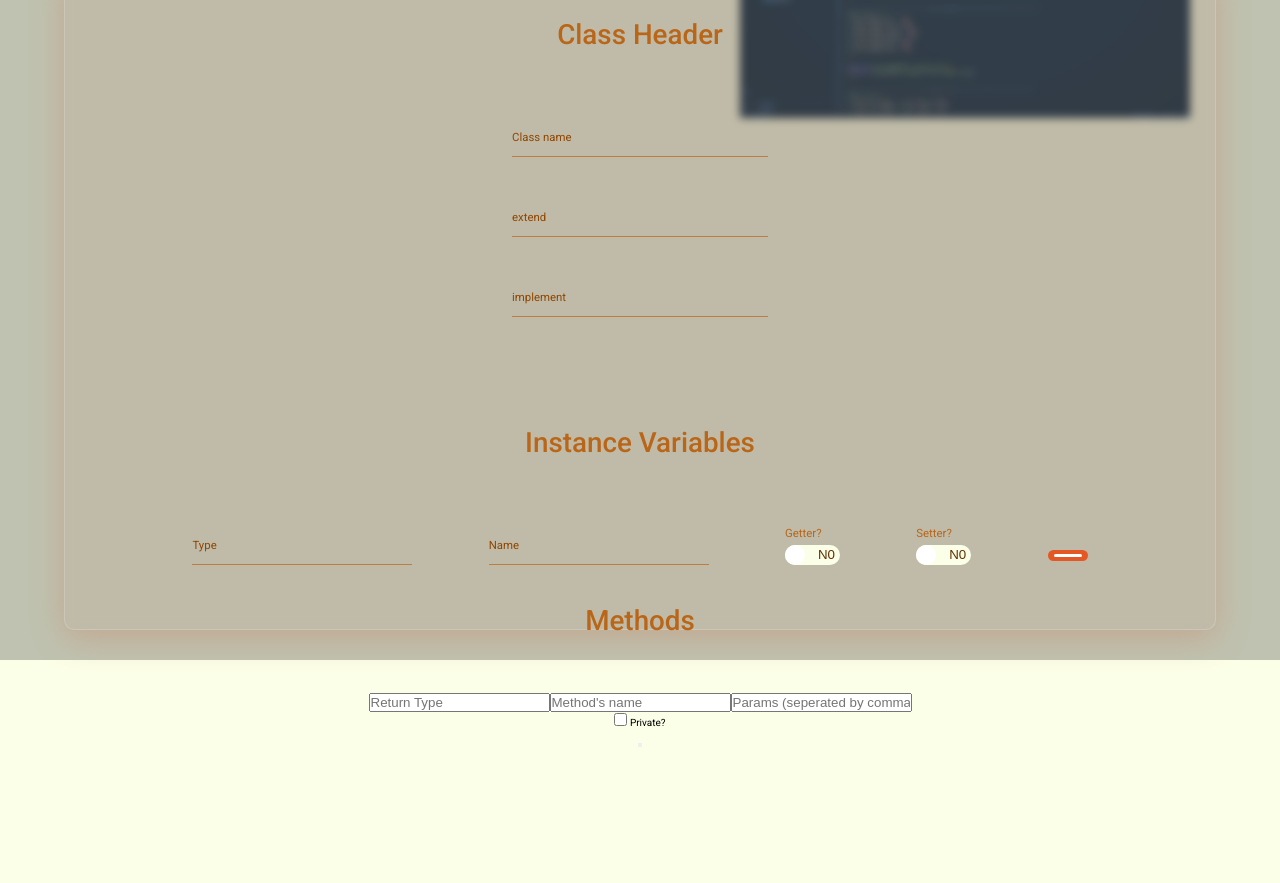
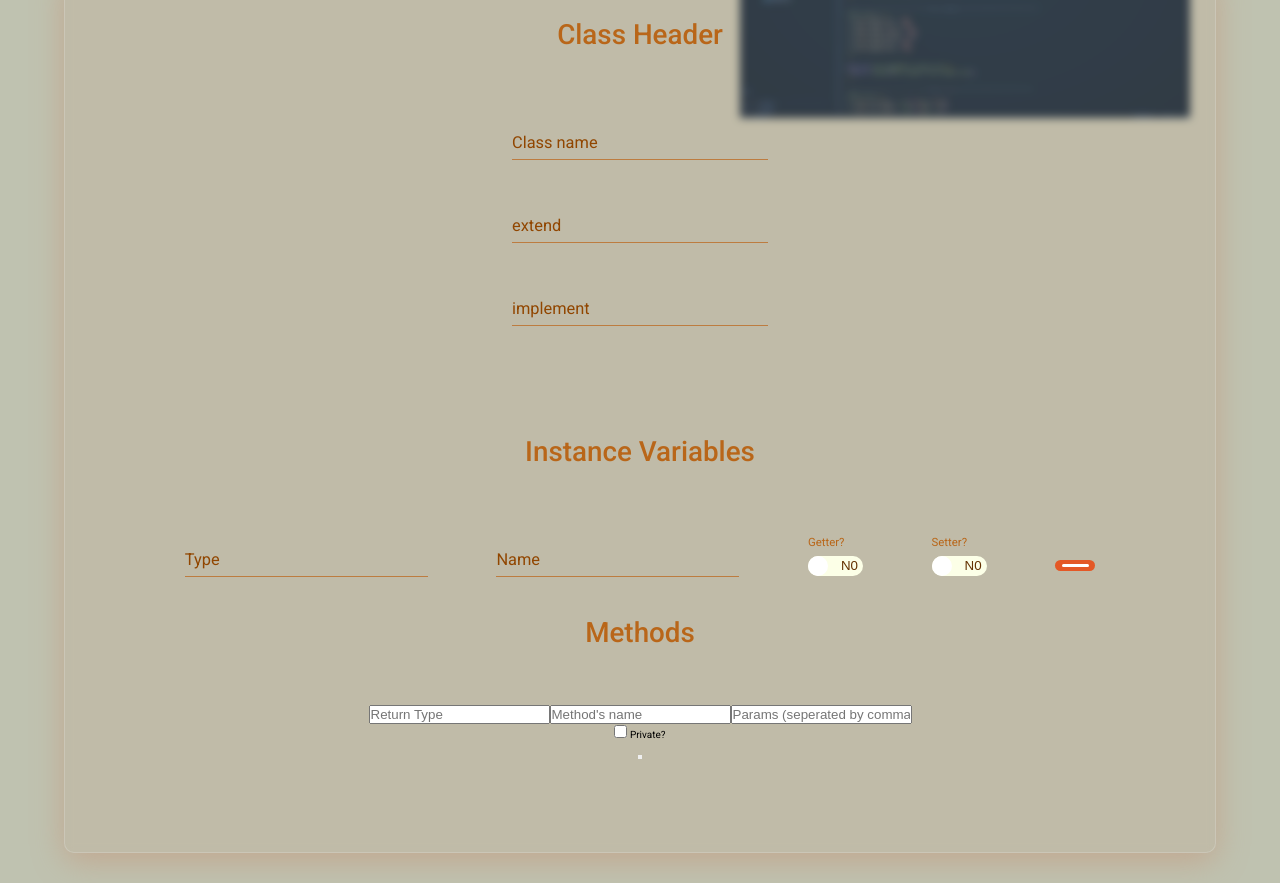
Before and after one commit to FIXME404/Java-Generator-v2, a React (Create React App) app: page / in a window 1280 px wide. Shown: the part 860-1743 px from the top of the page. Before the commit the page ends 1611 px from the top, so only its background shows below. Built offline with nearby package versions, Linux system fonts and the light colour scheme.

Commit message:
Update the changes done in laptop

```diff
--- a/src/components/Layout/InputSection.module.scss
+++ b/src/components/Layout/InputSection.module.scss
@@ -5,6 +5,7 @@
 
   background-color: var(--color-quaternary-m);
   padding: 3rem 0;
+  height: max-content;
   display: flex;
   justify-content: center;
   text-align: center;
--- a/src/components/UI/Card.module.scss
+++ b/src/components/UI/Card.module.scss
@@ -3,7 +3,7 @@
 .card {
   padding: 3% 4% 7%;
   width: 90%;
-
+  height: max-content;
   background: var(--color-card-background);
   box-shadow: 0 0.8rem 3.2rem 0 var(--color-quinary-m);
   backdrop-filter: blur(0.4rem);
--- a/src/components/header-input/HeaderInput.module.scss
+++ b/src/components/header-input/HeaderInput.module.scss
@@ -16,7 +16,7 @@
     input {
       width: 100%;
       margin: 3rem auto;
-      font-size: font-size(font-size-extra-small);
+      font-size: font-size(font-size-small);
       font-weight: font-weight(font-weight-thin);
       color: var(--color-secondary);
       border: 0;
@@ -51,14 +51,14 @@
         font-weight: font-weight(font-weight-medium);
         opacity: 0.7;
         position: absolute;
-        top: 0;
+        top: -1rem;
         display: block;
         transition: 0.2s;
       }
     }
 
     label {
-      font-size: calc(0.5rem + 0.5vw);
+      font-size: font-size(font-size-extra-small);
       color: var(--color-secondary-m);
       position: absolute;
       top: 0;
--- a/src/components/variable-input/VariableInput.module.scss
+++ b/src/components/variable-input/VariableInput.module.scss
@@ -13,7 +13,7 @@
     input {
       width: 100%;
       margin: 3rem auto;
-      font-size: font-size(font-size-extra-small);
+      font-size: font-size(font-size-small);
       font-weight: font-weight(font-weight-thin);
       color: var(--color-secondary);
       border: 0;
@@ -55,7 +55,7 @@
     }
 
     label {
-      font-size: calc(0.5rem + 0.5vw);
+      font-size: font-size(font-size-extra-small);
       color: var(--color-secondary-m);
       position: absolute;
       top: 0;
```
